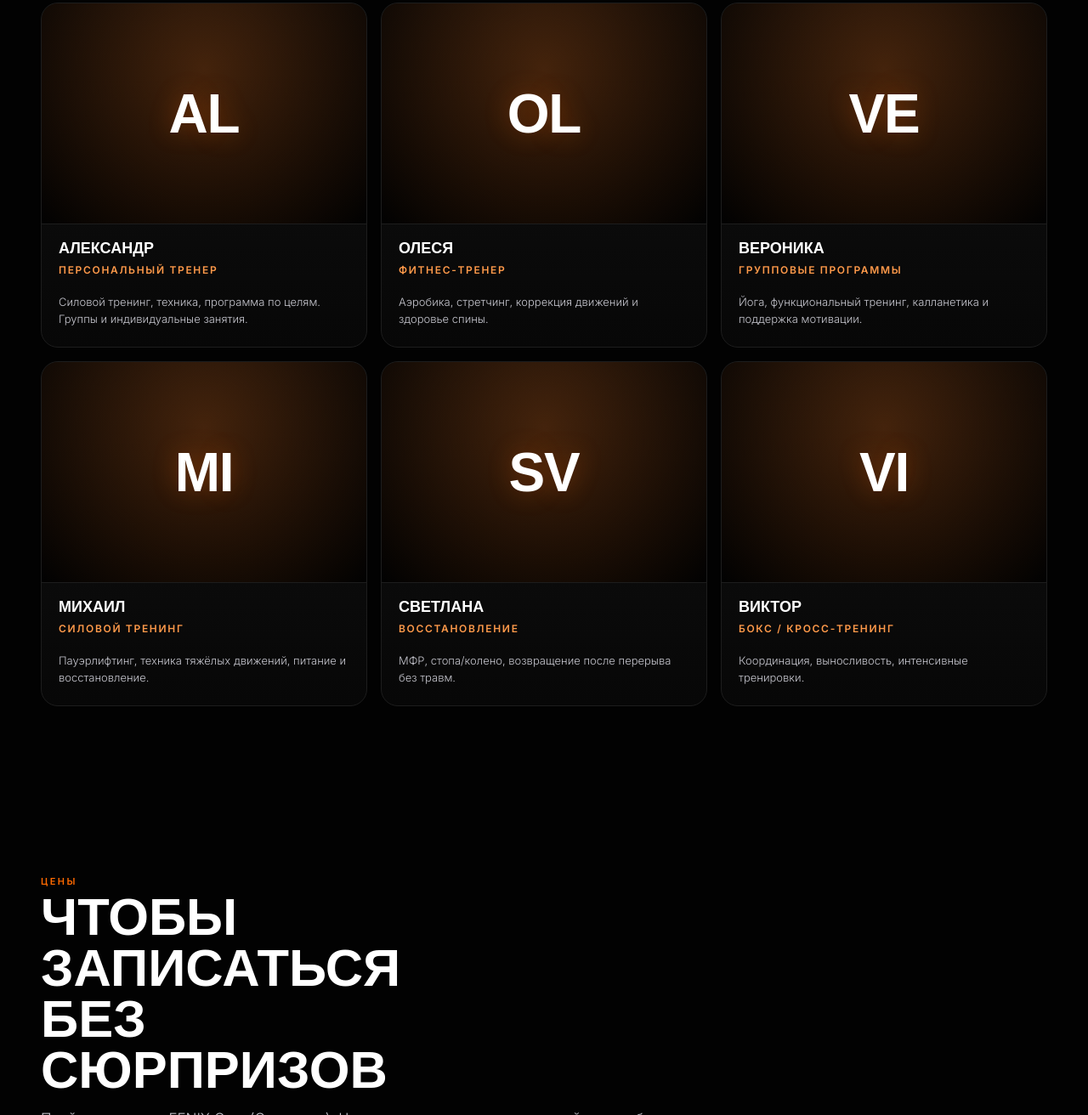
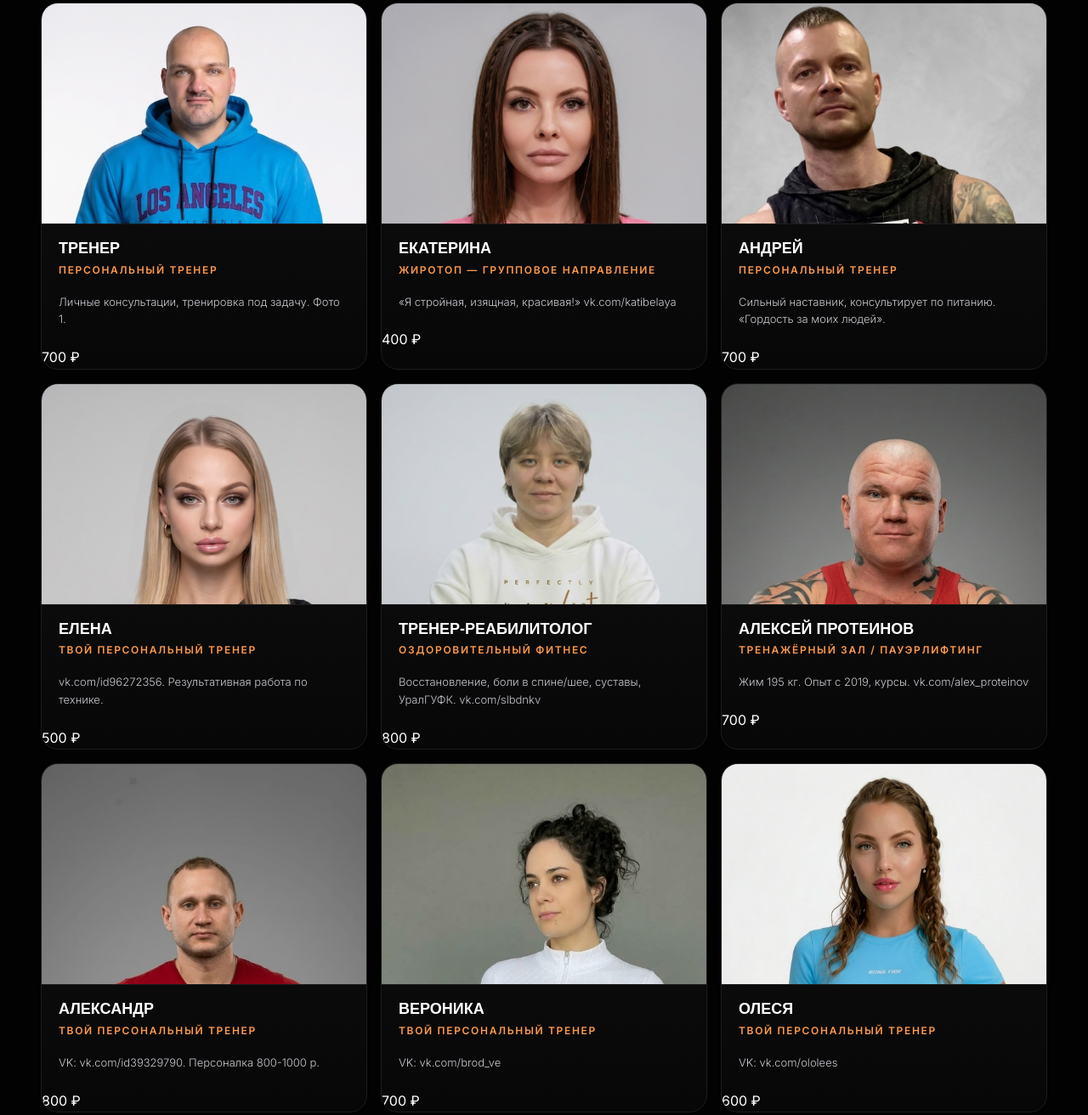
Before and after one commit to zxcira/fenix-fitness-club, a plain HTML site: page index.html in a window 1280 px wide. Shown: the part 3211-4523 px from the top of the page at 85% size. Drawn offline with Linux system fonts and the light colour scheme; a web font is replaced by a local one.

Commit message:
Apply user trainer data and final layout

```diff
--- a/index.html
+++ b/index.html
@@ -64,7 +64,7 @@ section{padding:96px 0;position:relative;}
 @media(min-width:1100px){.trainers-grid{grid-template-columns:repeat(3,1fr);}}
 .trainer{border:1px solid var(--line);border-radius:20px;overflow:hidden;background:linear-gradient(180deg,#111111,#070707);transition:transform .4s var(--slow),border-color .4s var(--slow);}
 .trainer:hover{transform:translateY(-6px);border-color:var(--orange);}
-.trainer-avatar{position:relative;height:260px;display:grid;place-items:center;background:radial-gradient(circle at 50% 30%,rgba(255,106,0,.22),rgba(0,0,0,.88));border-bottom:1px solid var(--line);position:relative;overflow:hidden;}
+.trainer-avatar{position:relative;position:relative;position:relative;position:relative;height:260px;display:grid;place-items:center;background:radial-gradient(circle at 50% 30%,rgba(255,106,0,.22),rgba(0,0,0,.88));border-bottom:1px solid var(--line);position:relative;overflow:hidden;}
 .initials{font:700 64px/1 Unbounded,sans-serif;color:#fff;text-transform:uppercase;letter-spacing:-.02em;text-shadow:0 0 30px rgba(255,106,0,.32);}
 .trainer-name{padding:18px 20px 0;font:700 18px/1.2 Unbounded,sans-serif;text-transform:uppercase;}
 .trainer-role{padding:6px 20px 18px;color:var(--orange2);font:600 12px/1.4 Inter,sans-serif;letter-spacing:.14em;text-transform:uppercase;}
@@ -267,15 +267,23 @@ nav{flex-wrap:wrap;gap:12px;}
 <article class="card"><div class="icon-ring"><svg viewBox="0 0 24 24" fill="none" stroke="currentColor" stroke-width="2" stroke-linecap="round" stroke-linejoin="round"><rect x="4" y="11" width="16" height="2" rx="1"/><rect x="2" y="9" width="4" height="6" rx="2"/><rect x="18" y="9" width="4" height="6" rx="2"/></svg></div><h3>Восстановление</h3><p>Разминка, МФР, работа над осанкой, коленями, возвращение после перерыва.</p></article>
 <article class="card"><div class="icon-ring"><svg viewBox="0 0 24 24" fill="none" stroke="currentColor" stroke-width="2" stroke-linecap="round" stroke-linejoin="round"><rect x="4" y="11" width="16" height="2" rx="1"/><rect x="2" y="9" width="4" height="6" rx="2"/><rect x="18" y="9" width="4" height="6" rx="2"/></svg></div><h3>Детский фитнес</h3><p>Небольшие группы, знакомство с движением и безопасной физической активностью.</p></article>
 <article class="card"><div class="icon-ring"><svg viewBox="0 0 24 24" fill="none" stroke="currentColor" stroke-width="2" stroke-linecap="round" stroke-linejoin="round"><rect x="4" y="11" width="16" height="2" rx="1"/><rect x="2" y="9" width="4" height="6" rx="2"/><rect x="18" y="9" width="4" height="6" rx="2"/></svg></div><h3>Массаж и восстановление</h3><p>Ручная работа с мышцами, снятие усталости после тренировок.</p></article>
-</div></div></section><section id="trainers" class="reveal"><div class="shell"><div class="section-head"><span class="eyebrow">Команда</span><h2 class="section-title">Тренеры</h2><p>Сертифицированные тренеры, которые помогают не просто «потренироваться», а добить цель без травм. Фото и профили заменить вашими реальными тренерами.</p></div>
-<div class="trainers-grid">
-<article class="trainer"><div class="trainer-avatar"><span class="initials">AL</span></div><div class="trainer-name">Александр</div><div class="trainer-role">Персональный тренер</div><div class="trainer-note">Силовой тренинг, техника, программа по целям. Группы и индивидуальные занятия.</div></article>
-<article class="trainer"><div class="trainer-avatar"><span class="initials">OL</span></div><div class="trainer-name">Олеся</div><div class="trainer-role">Фитнес-тренер</div><div class="trainer-note">Аэробика, стретчинг, коррекция движений и здоровье спины.</div></article>
-<article class="trainer"><div class="trainer-avatar"><span class="initials">VE</span></div><div class="trainer-name">Вероника</div><div class="trainer-role">Групповые программы</div><div class="trainer-note">Йога, функциональный тренинг, калланетика и поддержка мотивации.</div></article>
-<article class="trainer"><div class="trainer-avatar"><span class="initials">MI</span></div><div class="trainer-name">Михаил</div><div class="trainer-role">Силовой тренинг</div><div class="trainer-note">Пауэрлифтинг, техника тяжёлых движений, питание и восстановление.</div></article>
-<article class="trainer"><div class="trainer-avatar"><span class="initials">SV</span></div><div class="trainer-name">Светлана</div><div class="trainer-role">Восстановление</div><div class="trainer-note">МФР, стопа/колено, возвращение после перерыва без травм.</div></article>
-<article class="trainer"><div class="trainer-avatar"><span class="initials">VI</span></div><div class="trainer-name">Виктор</div><div class="trainer-role">Бокс / кросс-тренинг</div><div class="trainer-note">Координация, выносливость, интенсивные тренировки.</div></article>
-</div></div></section><section id="prices" class="reveal"><div class="shell"><div class="section-head"><span class="eyebrow">Цены</span><h2 class="section-title">Чтобы записаться без сюрпризов</h2><p>Прайс по данным FENIX Gym (Снежинск). Цены могут отличаться — уточняйте в клубе перед покупкой.</p></div>
+</div></div></section><section id="trainers" class="reveal"><div class="shell"><div class="section-head"><span class="eyebrow">Команда</span><h2 class="section-title">Тренеры</h2><p>Все тренеры с фотографиями. Цена указана за персональное занятие. VK-ссылки из вашей группы.</p></div><div class="trainers-grid">
+<article class="trainer"><div class="trainer-avatar"><img src="assets/photos/1.jpg" alt="Тренер" loading="lazy"></div><div class="trainer-name">Тренер</div><div class="trainer-role">Персональный тренер</div><div class="trainer-note">Личные консультации, тренировка под задачу. Фото 1.</div><div class="trainer-price">700 ₽</div></article>
+<article class="trainer"><div class="trainer-avatar"><img src="assets/photos/2.jpg" alt="Екатерина" loading="lazy"></div><div class="trainer-name">Екатерина</div><div class="trainer-role">ЖИРОТОП — групповое направление</div><div class="trainer-note">«Я стройная, изящная, красивая!» vk.com/katibelaya</div><div class="trainer-price">400 ₽</div></article>
+<article class="trainer"><div class="trainer-avatar"><img src="assets/photos/3.jpg" alt="Андрей" loading="lazy"></div><div class="trainer-name">Андрей</div><div class="trainer-role">Персональный тренер</div><div class="trainer-note">Сильный наставник, консультирует по питанию. «Гордость за моих людей».</div><div class="trainer-price">700 ₽</div></article>
+<article class="trainer"><div class="trainer-avatar"><img src="assets/photos/4.jpg" alt="Елена" loading="lazy"></div><div class="trainer-name">Елена</div><div class="trainer-role">Твой персональный тренер</div><div class="trainer-note">vk.com/id96272356. Результативная работа по технике.</div><div class="trainer-price">500 ₽</div></article>
+<article class="trainer"><div class="trainer-avatar"><img src="assets/photos/5.jpg" alt="Тренер-реабилитолог" loading="lazy"></div><div class="trainer-name">Тренер-реабилитолог</div><div class="trainer-role">Оздоровительный фитнес</div><div class="trainer-note">Восстановление, боли в спине/шее, суставы, УралГУФК. vk.com/slbdnkv</div><div class="trainer-price">800 ₽</div></article>
+<article class="trainer"><div class="trainer-avatar"><img src="assets/photos/6.jpg" alt="Алексей Протеинов" loading="lazy"></div><div class="trainer-name">Алексей Протеинов</div><div class="trainer-role">Тренажёрный зал / пауэрлифтинг</div><div class="trainer-note">Жим 195 кг. Опыт с 2019, курсы. vk.com/alex_proteinov</div><div class="trainer-price">700 ₽</div></article>
+<article class="trainer"><div class="trainer-avatar"><img src="assets/photos/7.jpg" alt="Александр" loading="lazy"></div><div class="trainer-name">Александр</div><div class="trainer-role">Твой персональный тренер</div><div class="trainer-note">VK: vk.com/id39329790. Персоналка 800-1000 р.</div><div class="trainer-price">800 ₽</div></article>
+<article class="trainer"><div class="trainer-avatar"><img src="assets/photos/8.jpg" alt="Вероника" loading="lazy"></div><div class="trainer-name">Вероника</div><div class="trainer-role">Твой персональный тренер</div><div class="trainer-note">VK: vk.com/brod_ve</div><div class="trainer-price">700 ₽</div></article>
+<article class="trainer"><div class="trainer-avatar"><img src="assets/photos/9.jpg" alt="Олеся" loading="lazy"></div><div class="trainer-name">Олеся</div><div class="trainer-role">Твой персональный тренер</div><div class="trainer-note">VK: vk.com/ololees</div><div class="trainer-price">600 ₽</div></article>
+<article class="trainer"><div class="trainer-avatar"><img src="assets/photos/10.jpg" alt="Светлана Чуканова" loading="lazy"></div><div class="trainer-name">Светлана Чуканова</div><div class="trainer-role">Директор / тренер</div><div class="trainer-note">IFBB, МС, питание онлайн, тренер спортсменов.</div><div class="trainer-price">По запросу</div></article>
+<article class="trainer"><div class="trainer-avatar"><img src="assets/photos/11.jpg" alt="Виктор" loading="lazy"></div><div class="trainer-name">Виктор</div><div class="trainer-role">Твой персональный тренер</div><div class="trainer-note">VK: vk.com/victorthedreamer. На связи по ЛС.</div><div class="trainer-price">700 ₽</div></article>
+<article class="trainer"><div class="trainer-avatar"><img src="assets/photos/12.jpg" alt="Светлана" loading="lazy"></div><div class="trainer-name">Светлана</div><div class="trainer-role">Твой персональный тренер</div><div class="trainer-note">VK: vk.com/id59910648. Часы 8:00-19:00.</div><div class="trainer-price">700 ₽</div></article>
+</div></div></section>
+
+
+<section id="prices" class="reveal"><div class="shell"><div class="section-head"><span class="eyebrow">Цены</span><h2 class="section-title">Чтобы записаться без сюрпризов</h2><p>Прайс по данным FENIX Gym (Снежинск). Цены могут отличаться — уточняйте в клубе перед покупкой.</p></div>
 <div class="price-list">
 <div class="price-row"><div><div class="name">Разовое занятие</div><div class="desc">В зал, включая душ/кулер</div></div><div class="val">300 ₽</div></div>
 <div class="price-row"><div><div class="name">Школьный абонемент</div><div class="desc">1500 ₽ для школьников</div></div><div class="val">1500 ₽</div></div>
```
